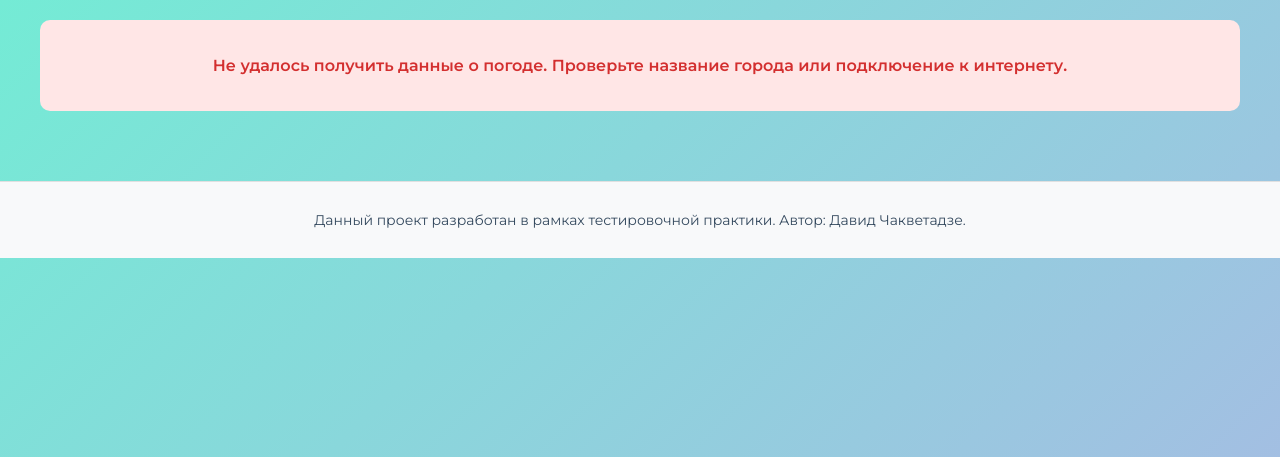
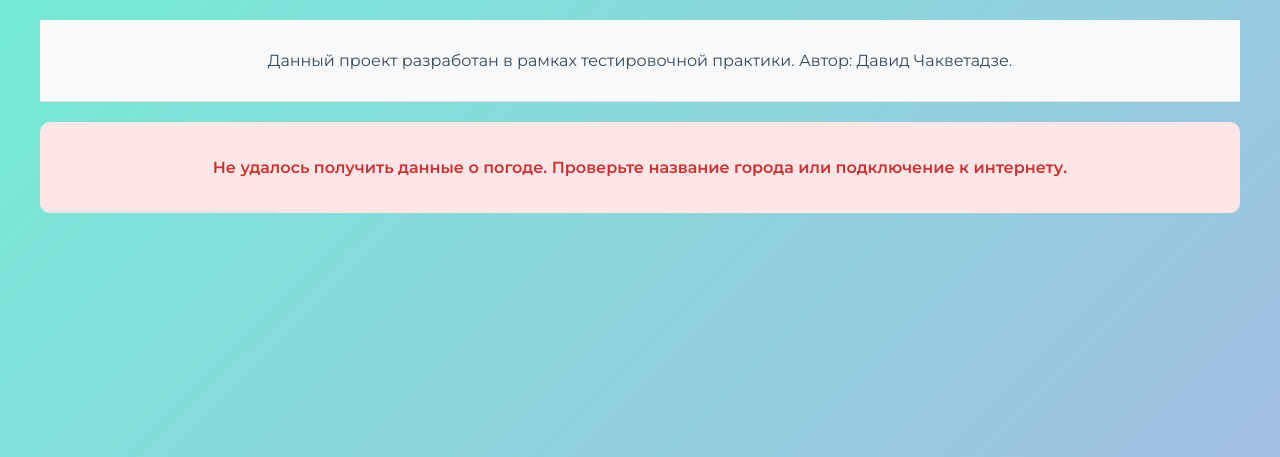
Before and after one commit to Davidchastr/Pet-Project-weather-dashboard, a Flask app: page / in a window 1280 px wide. Shown: the top 457 px of the page. Run offline with Flask 3, Linux system fonts and the light colour scheme; data that the repository does not hold is empty; some libraries are stand-ins or nearby versions.

Commit message:
Move project info to top header for David Chakvetadze

```diff
--- a/static/style.css
+++ b/static/style.css
@@ -173,13 +173,13 @@
     margin-bottom: 20px;
     font-weight: 600;
 }
-footer {
+.project-info {
     text-align: center;
     padding: 15px 0;
-    margin-top: 30px;
+    margin-bottom: 20px;
     color: #34495e;
-    font-size: 14px;
+    font-size: 16px;
     font-family: 'Montserrat', sans-serif;
-    border-top: 1px solid #e0e0e0;
     background-color: #f8f9fa;
+    border-bottom: 1px solid #e0e0e0;
 }
--- a/templates/index.html
+++ b/templates/index.html
@@ -11,6 +11,11 @@
 </head>
 <body>
     <div class="container">
+        <!-- Новый блок с надписью наверху -->
+        <div class="project-info">
+            <p>Данный проект разработан в рамках тестировочной практики. Автор: Давид Чакветадзе.</p>
+        </div>
+
         {% if error %}
             <div class="error-message">
                 <p>{{ error }}</p>
@@ -24,7 +29,7 @@
                     <input type="text" name="city" placeholder="Введите город..." class="city-input" required>
                     <button type="submit" class="btn btn-search">Показать</button>
                 </form>
-                <button class="btn btn-geo" onclick="getLocation()">Использовать геолокацию</button>
+                <button class="btn btn-geo" onclick="getLocation()">Определить мой город</button>
                 <a href="/" class="btn btn-refresh">Обновить</a>
             </div>
 
@@ -86,11 +91,6 @@
         {% endif %}
     </div>
 
-    <!-- Футер с деловой надписью -->
-    <footer>
-        <p>Данный проект разработан в рамках тестировочной практики. Автор: Давид Чакветадзе.</p>
-    </footer>
-
     <script>
         function getLocation() {
             if (navigator.geolocation) {
```
